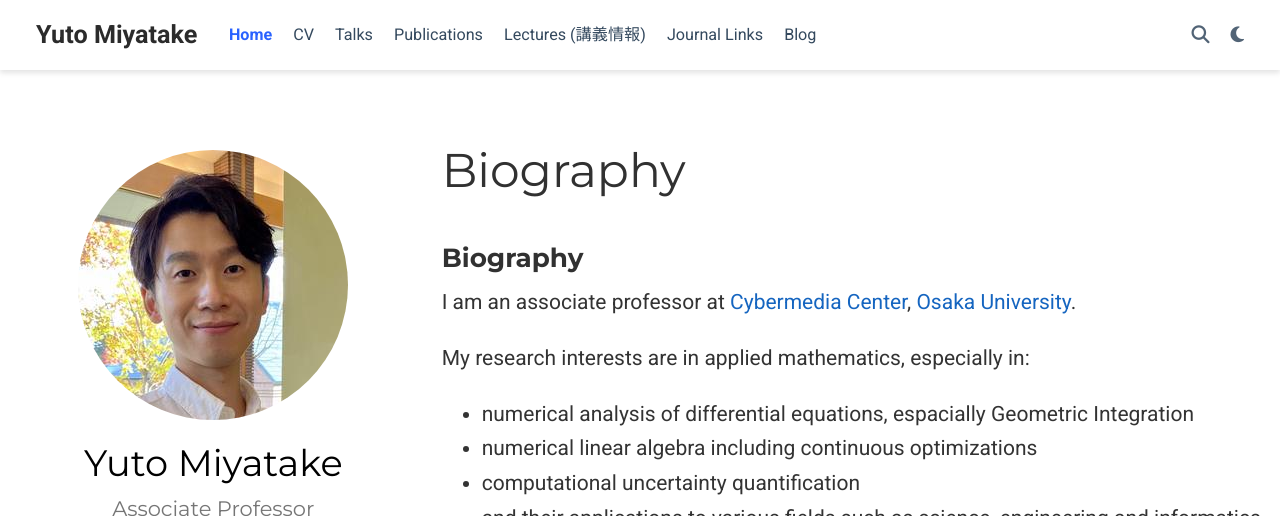
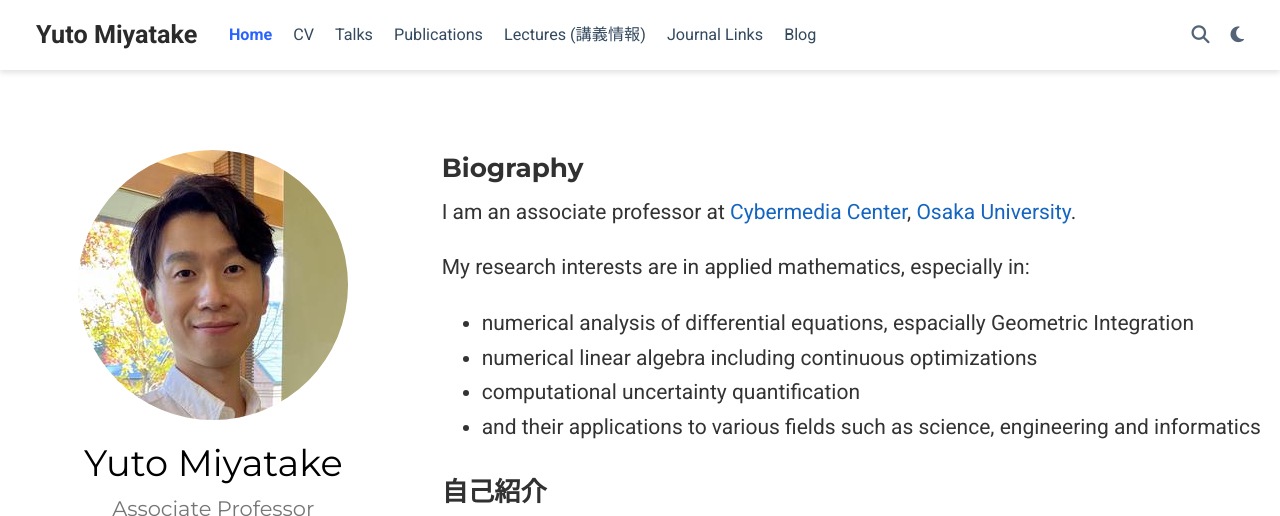
Before and after one commit to yutomiyatake/yutomiyatake.github.io, a plain HTML site: page index.html in a window 1280 px wide. Shown: the top 516 px of the page. Drawn offline with nearby package versions, Linux system fonts and the light colour scheme; some icons are missing.

Commit message:
update index

```diff
--- a/index.html
+++ b/index.html
@@ -1063,7 +1063,7 @@
   <div class="col-12 col-lg-8">
 
 
-    <h1>Biography</h1>
+
 
 
     <div class="article-style">
```
